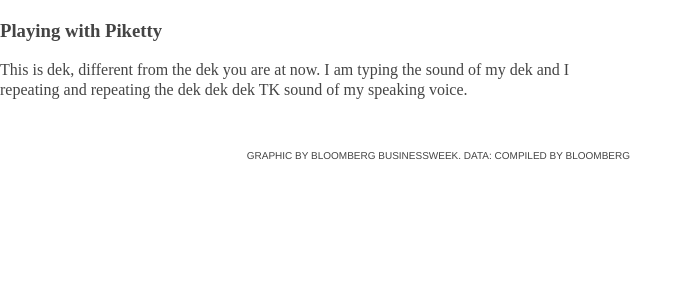
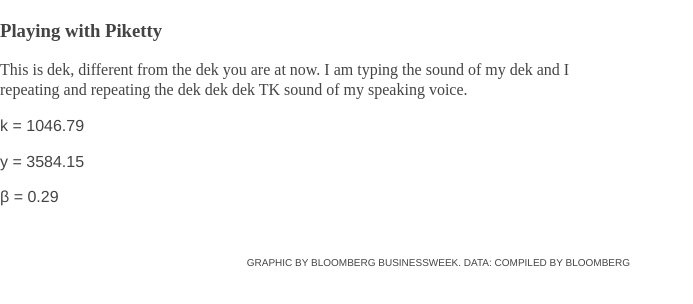
Before and after one commit to bizweekgraphics/macromodel, a plain HTML site: page index.html in a window 1280 px wide. Shown: the whole page, without its empty margins (0-693 px from the left). Drawn offline with nearby package versions, Linux system fonts and the light colour scheme; a web font is replaced by a local one.

Commit message:
Something is working and I used a non-ASCII variable name
The capital-income ratio is getting very high indeed! 762631339414.46
so far and counting. Boy, this is fun to watch already!

........... NOT!

```diff
--- a/index.html
+++ b/index.html
@@ -39,7 +39,12 @@ font-family:BWHaasRegular
   <h3 class="hed">Playing with Piketty</h3>
   <p class="dek">This is dek, different from the dek you are at now. I am typing the sound of my dek and I repeating and repeating the dek dek dek TK sound of my speaking voice.</p>
 
-  <div id="toy"></div>
+  <div id="toy">
+    <p>k = <span id="k"></span></p>
+    <p>y = <span id="y"></span></p>
+    <p>β = <span id="β"></span></p>
+
+  </div>
 
   <div class="data-credit">Graphic by Bloomberg Businessweek. Data: compiled by Bloomberg</div>
 
--- a/js/app.js
+++ b/js/app.js
@@ -1,7 +1,42 @@
 $(function(){
 
-  var Economy = Backbone.Model.extend({
-    // TODO :)
-  });
+  var time = 0;
+
+  // assume r = 0.05;
+  var r = 0.05;
+
+  // assume g in [0.01, 0.015]
+  var g = _.random(10,15)/1000;
+
+  // assume s in [0.1-0.12]
+  var s = _.random(10,12)/100;
+
+  // initial endowment of capital
+  var k = _.random(1000);
+
+  // initial income; in U.S., currently about 4*capital
+  var y = 4*k;
+
+  // capital / income ratio
+  var β = k/y;
+
+  function render() {
+    $("#k").html(k.toFixed(2));
+    $("#y").html(y.toFixed(2));
+    $("#β").html(β.toFixed(2));
+  }
+
+  function update() {
+
+    k *= 1 + r*(1-s);
+    y *= 1 + g;
+    β = k/y;
+
+    render();
+
+  }
+
+  render();
+  setInterval(update,1000);
 
 });
```
